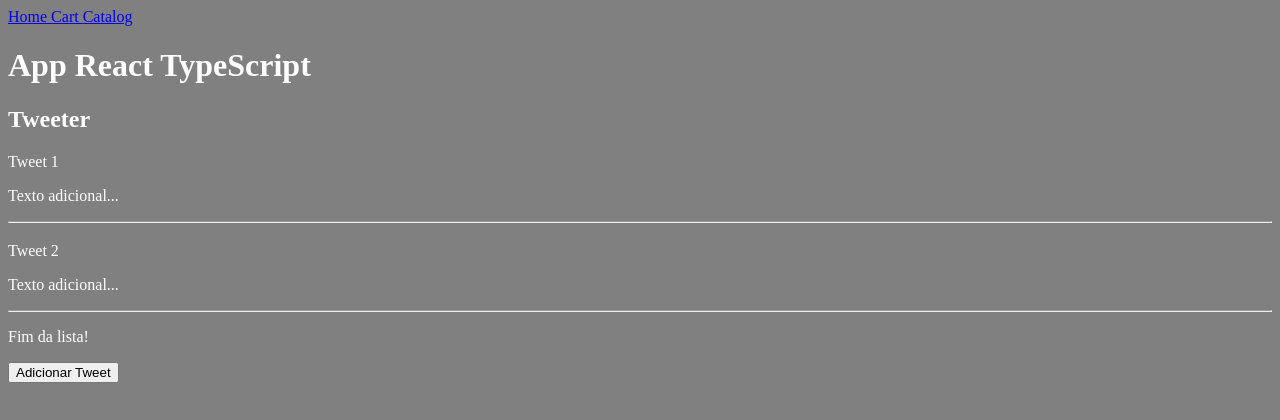
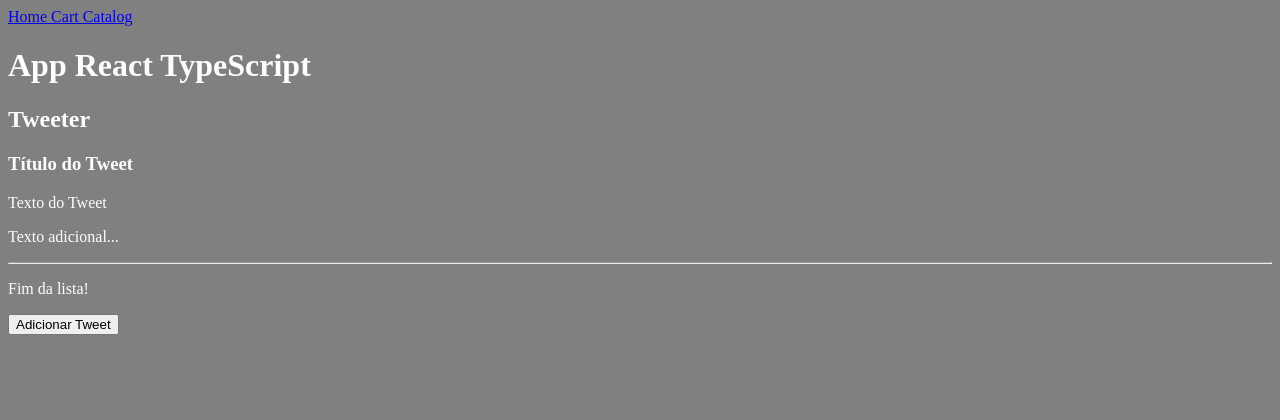
Before and after one commit to kayque-willy/react-ts-app, a React (Vite) app: page / in a window 1280 px wide. Shown: the top 420 px of the page. Built offline with nearby package versions, Linux system fonts and the light colour scheme.

Commit message:
Correção do parâmetro das props do tweet

```diff
--- a/src/components/Tweet.tsx
+++ b/src/components/Tweet.tsx
@@ -1,4 +1,4 @@
-type TweetProps = {
+export type TweetProps = {
     id : number;
     title?: string;
     text: string;
--- a/src/pages/Home.tsx
+++ b/src/pages/Home.tsx
@@ -1,18 +1,33 @@
 import { useState } from "react";
-import { Tweet } from "../components/Tweet";
+import { Tweet, TweetProps } from "../components/Tweet";
 
 import "../assets/Button.css";
 
 function Home() {
   // Cria um array de string que representa os tweets
-  const [tweets, setTweets] = useState<string[]>(["Tweet 1", "Tweet 2"]);
+  // const [tweets, setTweets] = useState<string[]>(["Tweet 1", "Tweet 2"]);
+  const [tweets, setTweets] = useState<TweetProps[]>([
+    {
+      id: 1,
+      title: "Título do Tweet",
+      text: "Texto do Tweet",
+    },
+  ]);
   // Constante de controle do número do tweet
   var [tweetNumber, setTweetNumber] = useState(2);
 
   function createTweet() {
     // O setState apaga o antigo estado e adiciona um novo
     //Copia os tweets anteriores e adiciona o novo no final do array
-    setTweets([...tweets, "Tweet " + ++tweetNumber]);
+    // setTweets([...tweets, "Tweet " + ++tweetNumber]);
+    let newTweet = {
+      id: 2,
+      title: "Título do Tweet 2",
+      text: "Texto do Tweet 2",
+    };
+
+    // setTweets([...tweets, "Tweet " + ++tweetNumber]);
+    setTweets([...tweets, newTweet]);
     setTweetNumber(tweetNumber);
     // --------------------------------------------------------
     // Para exemplificar, pode ser criado um array diferente e adicioná-lo ao estado
@@ -26,10 +41,10 @@ function Home() {
       <h1>App React TypeScript</h1>
       <h2>Tweeter</h2>
       {tweets.map((tweet) => {
-        return <Tweet text={tweet} id={1}/>;
+        return <Tweet {...tweet} />;
       })}
       <p>Fim da lista!</p>
-      <button className="buttonTweet" onClick={createTweet} >
+      <button className="buttonTweet" onClick={createTweet}>
         Adicionar Tweet
       </button>
     </div>
```
